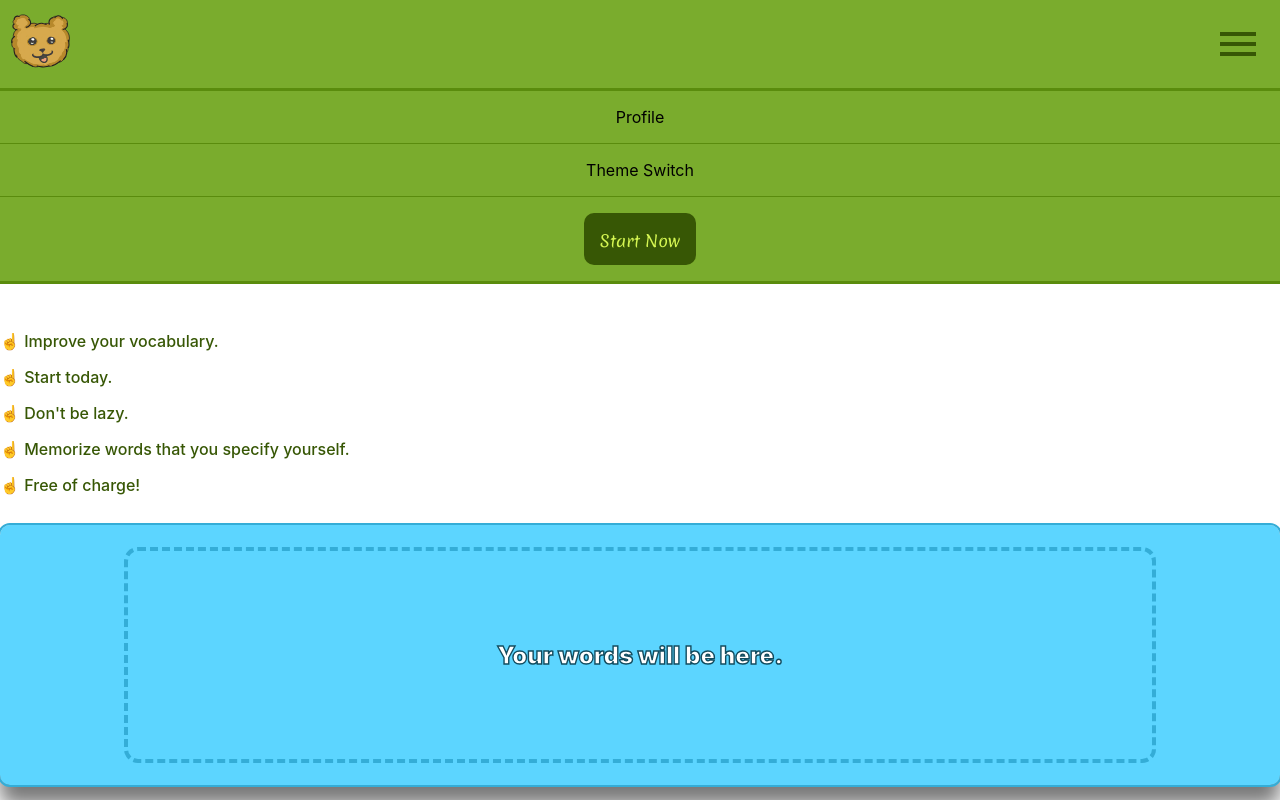
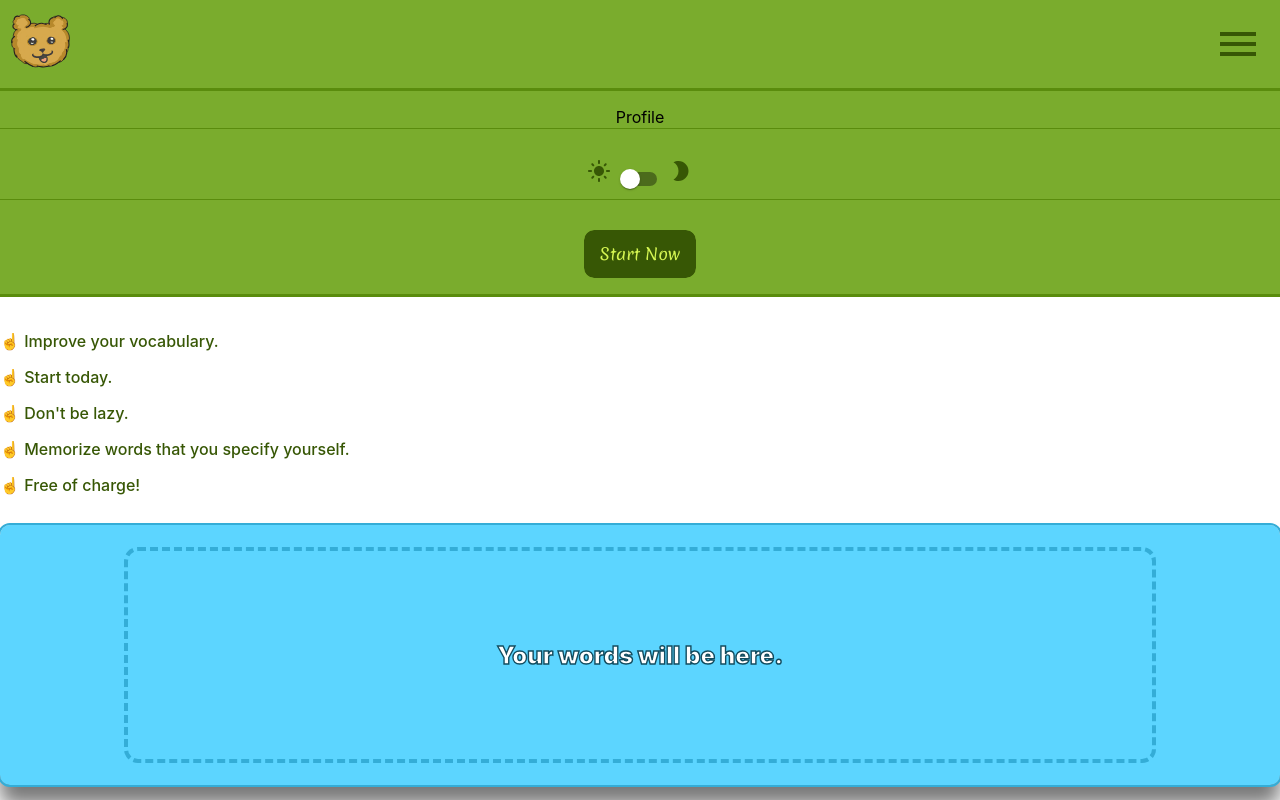
Before and after one commit to ElissV/LanguageLearningApp, a React (Create React App) app: page / in a window 1280 px wide. Both pictures are taken after a click on the button 1238 px from the left and 44 px from the top of the page. Shown: the top 800 px of the page. Built offline with nearby package versions, Linux system fonts and the light colour scheme.

Commit message:
Dropdown menu elements changed

```diff
--- a/src/Header/DropdownMenu/DropdownMenu.module.scss
+++ b/src/Header/DropdownMenu/DropdownMenu.module.scss
@@ -5,23 +5,26 @@
     border-bottom: 3px solid;
     border-color: #5A8C0D;
 
-    a, div {
+    .NavLink, .ThemeSwitch {
+        position: relative;
         display: block;
         text-align: center;
-        padding-top: 1em;
+        padding: 1em 0;
     }
 
     .NavLink::after, .ThemeSwitch::after {
         content: "";
         display: block;
+        position: absolute;
+        height: 1px;
+        width: 100%;
         border-bottom: 1px solid;
         border-color: #5A8C0D;
-        padding-top: 1em;
     }
 
     .ShiningButtonContainer {
         width: max-content;
         margin: auto;
-        padding-bottom: 1em;
+        padding: 1em 0;
     }
 }
--- a/src/Header/DropdownMenu/DropdownMenu.tsx
+++ b/src/Header/DropdownMenu/DropdownMenu.tsx
@@ -1,4 +1,5 @@
 import { ShiningButton } from '../../common/components/ShiningButton/ShiningButton';
+import { ThemeSwitch } from '../../common/components/ThemeSwitch/ThemeSwitch';
 import styles from './DropdownMenu.module.scss';
 
 function DropdownMenu() {
@@ -8,7 +9,7 @@ function DropdownMenu() {
                 Profile
             </a>
             <div className={styles.ThemeSwitch}>
-                Theme Switch
+                <ThemeSwitch />
             </div>
             <div className={styles.ShiningButtonContainer}>
                 <ShiningButton />
--- a/src/common/components/ShiningButton/ShiningButton.tsx
+++ b/src/common/components/ShiningButton/ShiningButton.tsx
@@ -2,9 +2,11 @@ import styles from "./styles.module.scss";
 
 export function ShiningButton() {
     return (
-        <a className={styles.StartNowLink}>
-            Start Now
-            <div className={styles.Shine}></div>
-        </a>
+        <div className={styles.ButtonContainer}>
+            <a className={styles.StartNowLink}>
+                Start Now
+                <div className={styles.Shine}></div>
+            </a>
+        </div>
     );
 }
--- a/src/common/components/ShiningButton/styles.module.scss
+++ b/src/common/components/ShiningButton/styles.module.scss
@@ -1,12 +1,16 @@
+.ButtonContainer {
+    position: relative;
+    overflow: hidden;
+    border-radius: 10px;
+
     .StartNowLink {
+        display: block;
         max-width: 150px;
-    position: relative;
         padding: 0.8em 1em;
         background-color:#375705;
         color: #D4F552;
         border-radius: 10px;
         font-family: Merienda;
-    overflow: hidden;
         text-align: center;
 
         .Shine {
@@ -25,10 +29,11 @@
                 left: -28px;
             }
             50% {
-            left: 200px;
+                left: 160px;
             }
             100% {
-            left: 200px;
+                left: 160px;
+            }
         }
     }
 }
--- /dev/null
+++ b/src/common/components/ThemeSwitch/ThemeSwitch.tsx
@@ -0,0 +1,16 @@
+import Switch from '@mui/material/Switch';
+import LightModeIcon from '@mui/icons-material/LightMode';
+import ModeNightIcon from '@mui/icons-material/ModeNight';
+import styles from "./styles.module.scss";
+
+export function ThemeSwitch() {
+    return (
+        <>
+            <div className={styles.MainContainer}>
+                <LightModeIcon />
+                <Switch />
+                <ModeNightIcon />
+            </div>
+        </>
+    );
+}
--- /dev/null
+++ b/src/common/components/ThemeSwitch/styles.module.scss
@@ -0,0 +1,3 @@
+.MainContainer {
+    color: #375705;
+}
```
Lines whose indentation alone changed are shown as unchanged.
